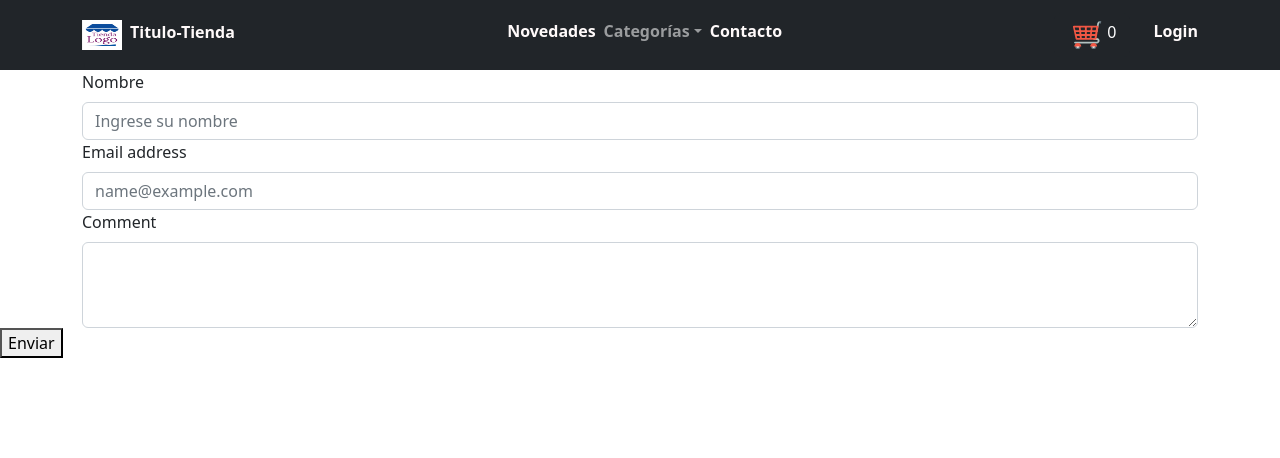
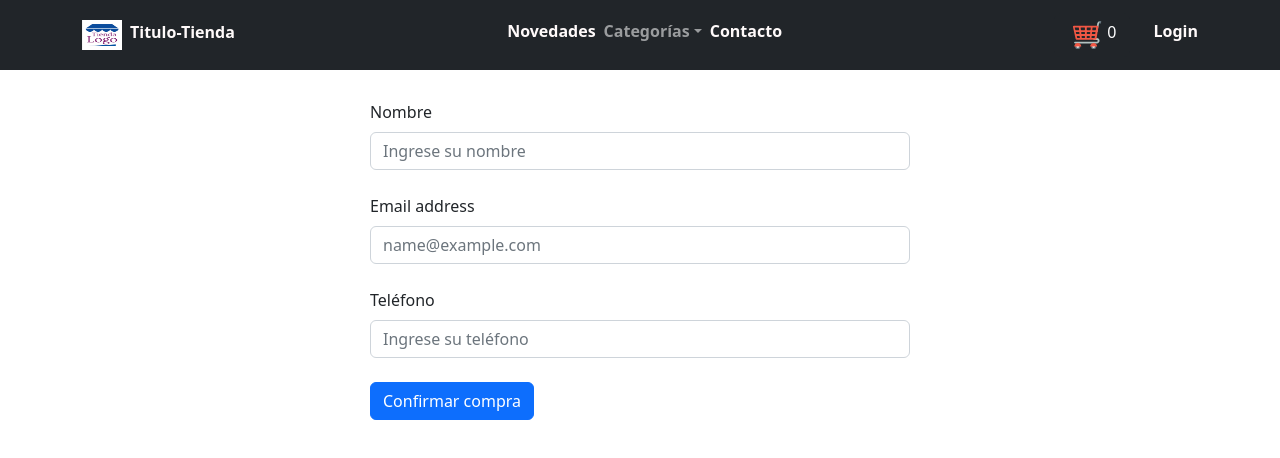
Before and after one commit to DjCristian95/ecommerce-react, a React (Create React App) app: page /finalizarCompra in a window 1280 px wide. Shown: the top 458 px of the page. Built offline with nearby package versions, Linux system fonts and the light colour scheme.

Commit message:
Agregado formulario de contacto + guardado de orden  en firebase con los datos del pedido y cartel con el  id de orden

```diff
--- a/package.json
+++ b/package.json
@@ -7,6 +7,7 @@
     "@testing-library/react": "^13.3.0",
     "@testing-library/user-event": "^13.5.0",
     "bootstrap": "^5.2.0",
+    "firebase": "^9.10.0",
     "react": "^18.2.0",
     "react-bootstrap": "^2.5.0",
     "react-dom": "^18.2.0",
--- a/src/components/ContactForm/ContactForm.jsx
+++ b/src/components/ContactForm/ContactForm.jsx
@@ -1,16 +1,21 @@
 import React, { useState } from 'react';
-import { getFirestore, addDoc, collection } from 'firebase/firestore';
+import { getFirestore, addDoc, collection} from 'firebase/firestore';
 import Form from 'react-bootstrap/Form';
 import Container from 'react-bootstrap/Container';
+import { Button } from 'react-bootstrap';
+import { CartContext } from '../../contexts/cartContext'
+import { useContext } from 'react';
 
 
 const ContactForm = () => {
   const [id, setId] = useState();
 
+  const { cart, clearItems, total} = useContext(CartContext);
+
   const [form, setForm] = useState({
     name: '',
     email: '',
-    message: '',
+    phone: '',
   });
 
   const changeHandler = (event) => {
@@ -18,50 +23,86 @@ const ContactForm = () => {
     setForm(newForm);
   };
 
+  const buildOrder = (form, cart, total) => {
+    const buyer = {
+      name: form.name,
+      email: form.email,
+      phone: form.phone
+    }
+
+    let items= [];
+    cart.forEach(function (item) {
+      items.push(item);
+    });
+
+    const order = {
+      buyer: buyer,
+      items: items,
+      total: total()
+    }
+
+    return order;
+  };
+
   const submitHandler = (event) => {
     event.preventDefault();
-
     const db = getFirestore();
-    const contactFormCollection = collection(db, 'contactform');
-    addDoc(contactFormCollection, form).then((snapshot) => setId(snapshot.id));
+    const contactFormCollection = collection(db, 'orders');
+    addDoc(contactFormCollection, buildOrder(form, cart, total)).then((snapshot) => setId(snapshot.id));
+    clearItems()
   };
 
   return (
-    <>
+
       <div>
         {typeof id !== 'undefined' ? (
-        <p>Has enviado un formulario y la id es {id}</p>
+          <Container style={{ display: 'block',
+          width: 600,
+          padding: 30 }}>
+            <div className="alert alert-success text-center" role="alert">
+              <span>Su Nro. de pedido es:  {id}</span>
+              <br /><br />
+              <strong>Gracias por su compra {form.name}!!! </strong>
+            </div>
+          </Container>
         ) : (
           <>
-        <Container>
-        <Form  onSubmit={submitHandler}>
-          <Form.Group controlId="form.Name">
+            <Container style={{ display: 'block',
+                  width: 600,
+                  padding: 30 }}>
+              <Form onSubmit={submitHandler}>
+                <Form.Group id="form.Name">
                   <Form.Label>Nombre</Form.Label>
-              <Form.Control type="text" id="name" onChange={changeHandler}
+                  <Form.Control  type="text" name="name" id="name" onChange={changeHandler}
                     value={form.name} placeholder="Ingrese su nombre" />
                 </Form.Group>
-          <Form.Group controlId="form.Email">
+                <br />
+                <Form.Group id="form.Email">
                   <Form.Label>Email address</Form.Label>
-              <Form.Control type="email"   name="email"
+                  <Form.Control  type="email" name="email"
                     id="email" onChange={changeHandler}
                     value={form.email} placeholder="name@example.com" />
                 </Form.Group>
-          <Form.Group controlId="message">
-              <Form.Label>Comment</Form.Label>
-              <Form.Control as="textarea"   name="message"
-              id="message"
+                <br />
+                <Form.Group id="form.phone">
+                  <Form.Label>Teléfono</Form.Label>
+                  <Form.Control type="number" name="phone"
+                    id="phone"
                     onChange={changeHandler}
-              value={form.message}  rows={3} />
+                    value={form.phone} placeholder="Ingrese su teléfono"/>
+                </Form.Group>
+                <br />
+                <Form.Group className="justify-content-center" >
+                  <Button variant="primary" type="submit">
+                    Confirmar compra
+                  </Button>
                 </Form.Group>
               </Form>
             </Container>
-          <button>Enviar</button>
-
           </>
-
         )}
       </div>
-    </>
+
   );
 };
 
--- a/src/components/Navbar/cartWidgetComponent.jsx
+++ b/src/components/Navbar/cartWidgetComponent.jsx
@@ -87,7 +87,7 @@ const CartWidgetComponent = ({ ...props }) => {
                             <Button className="btn-danger" onClick={clearItems} > Vaciar Carrito</Button>
                         </div>
                         <div className="col-5">
-                            <Link to={`finalizarCompra`}> <Button className="btn-success"> Finalizar Compra</Button></Link>
+                            <Link to={`finalizarCompra`}> <Button className="btn-success" onClick={windowCartClose}> Finalizar Compra</Button></Link>
                         </div>
                 </div>
                 </span>
--- a/src/container/itemListContainer.jsx
+++ b/src/container/itemListContainer.jsx
@@ -6,7 +6,7 @@ import { getFirestore, getDocs, collection } from "firebase/firestore";
 const ItemListContainer = () => {
     const [items, setItems] = useState([])
 
-    const getItems = async () => {
+    const getItems = () => {
         try {
             const db = getFirestore();
             const itemDB = collection(db, "items");
```
Also changed, not shown: src/components/Navbar/navbarComponent.jsx (line endings or trailing spaces). Lines whose indentation alone changed are shown as unchanged.
